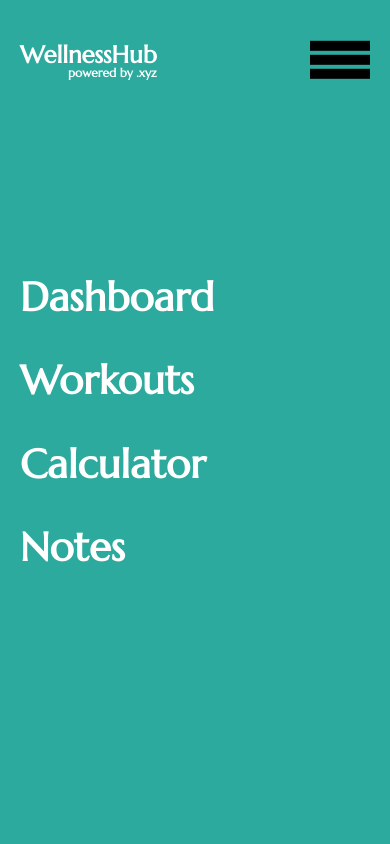
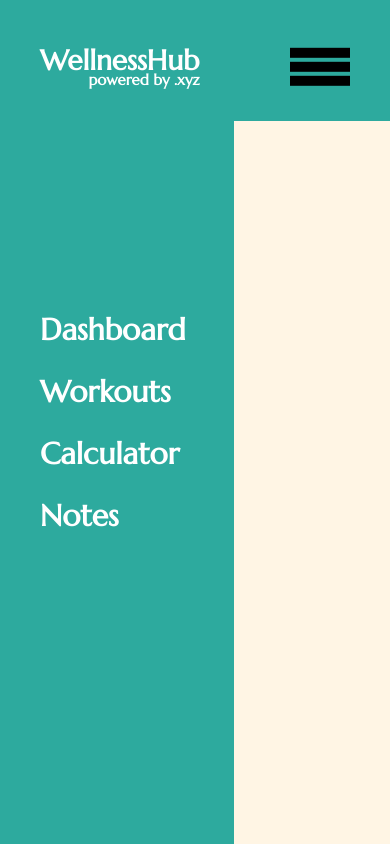
Before and after one commit to sabuka-dumbo/WellnessHub, a Django app: page / in a window 390 px wide. Run offline with Django 5.2, Linux system fonts and the light colour scheme.

Commit message:
Mar 16, 2025, 11:43 AM

```diff
--- a/wellnesshub/wh/static/css/layout.css
+++ b/wellnesshub/wh/static/css/layout.css
@@ -110,23 +110,23 @@
         position: fixed;
         top: 0;
         left: 0;
-        width: 100vw;
+        width: 60vw;
         height: 100vh;
         background-color: #2DAA9E;
         display: block;
     }
 
     .navs-div {
-        left: 20px;
+        left: 40px;
     }
 
     .nav {
         display: block;
-        font-size: 40px;
+        font-size: 30px;
     }
 }
 
-@media screen and (max-width: 720px) {
+@media screen and (max-width: 360px) {
     .navbar {
         padding-left: 20px;
         padding-right: 20px;
```
